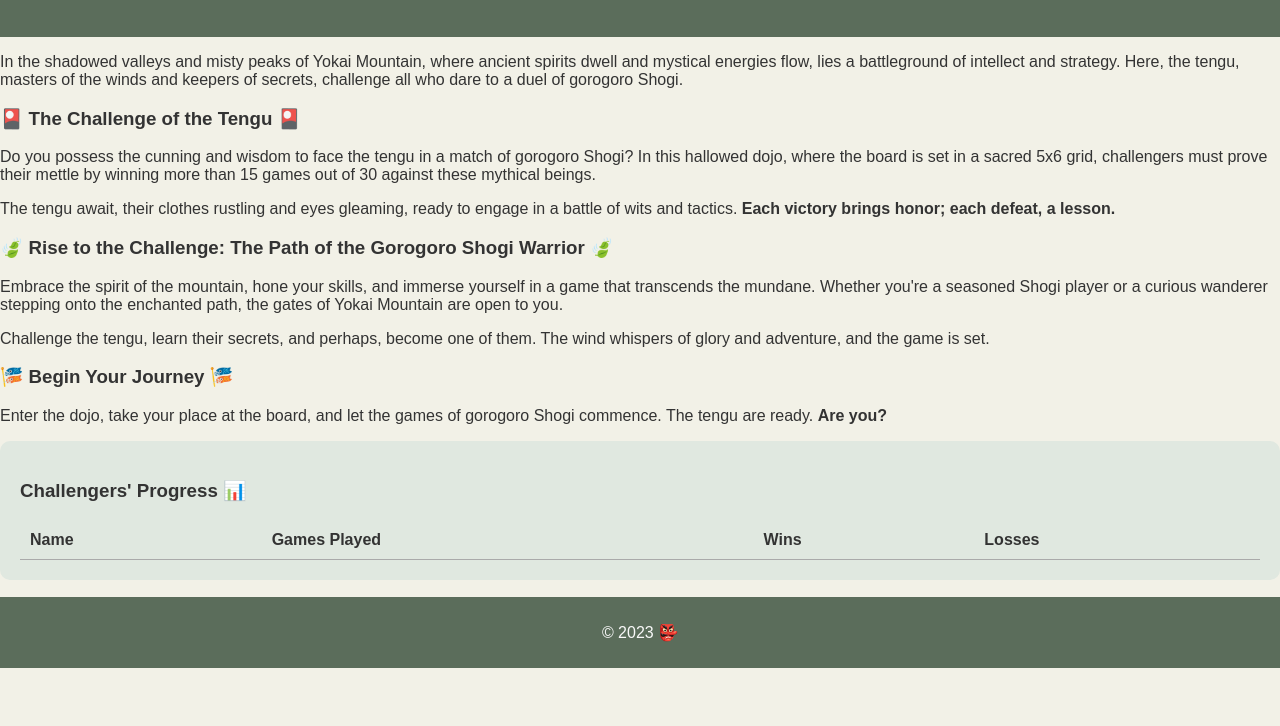
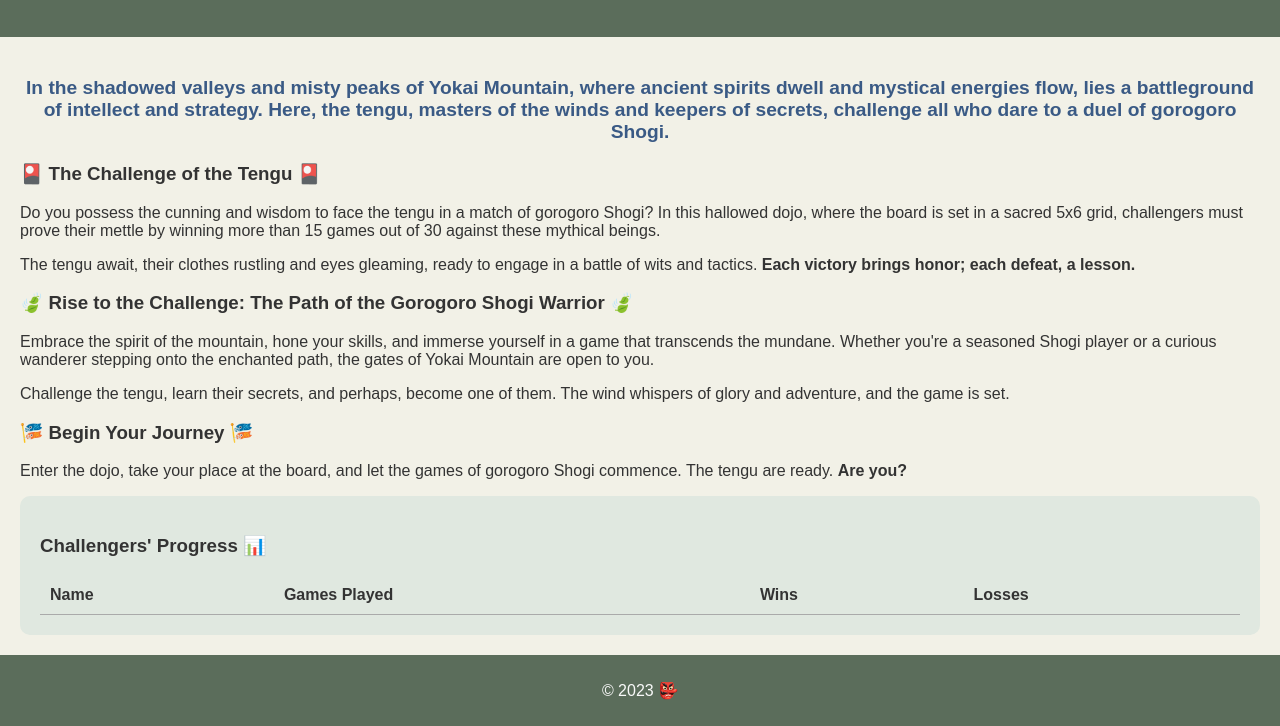
Before and after one commit to fumomizi/gorogoro, a plain HTML site: page index.html in a window 1280 px wide. Shown: the part 132-858 px from the top of the page. Before the commit the page ends 800 px from the top, so only its background shows below. Drawn offline with Linux system fonts and the light colour scheme.

Commit message:
Update style.css

```diff
--- a/style.css
+++ b/style.css
@@ -19,6 +19,7 @@ header {
 
 main {
     flex: 1 0 auto;
+    padding: 20px;
 }
 
 #dashboard {
@@ -45,3 +46,11 @@ footer {
     text-align: center;
     flex-shrink: 0;
 }
+
+.prominent {
+    font-size: 1.2em;
+    font-weight: bold;
+    color: #3a5a85;
+    text-align: center;
+    margin: 20px auto;
+}
```
